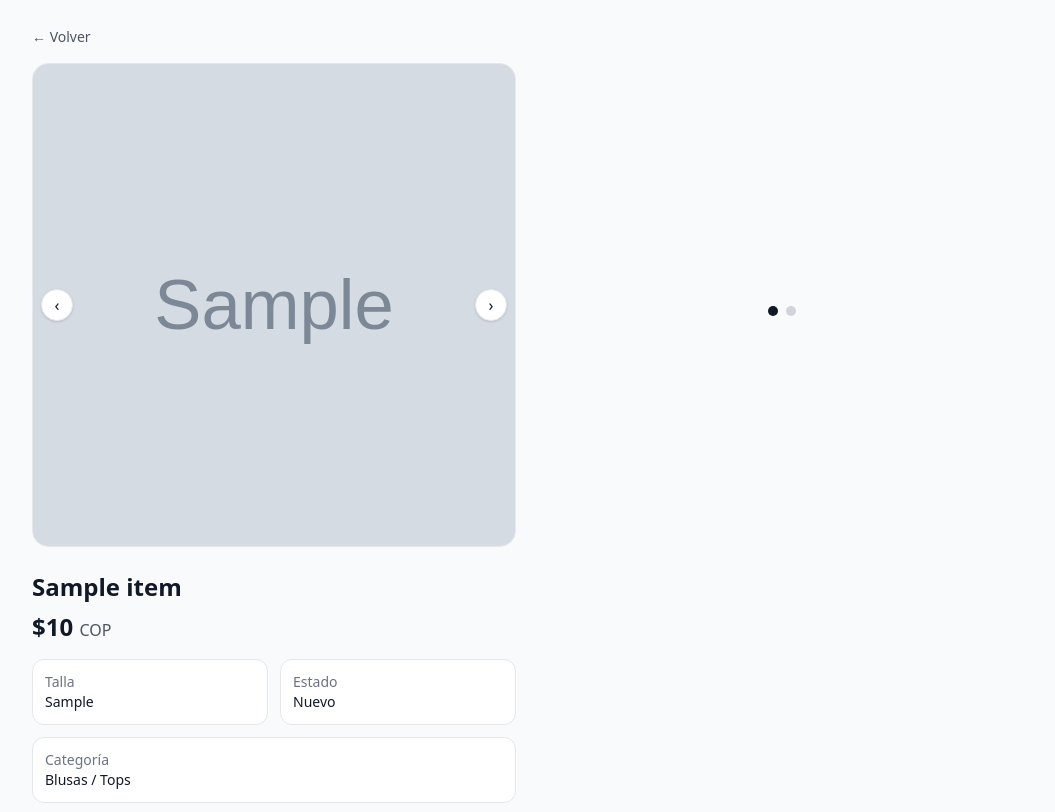
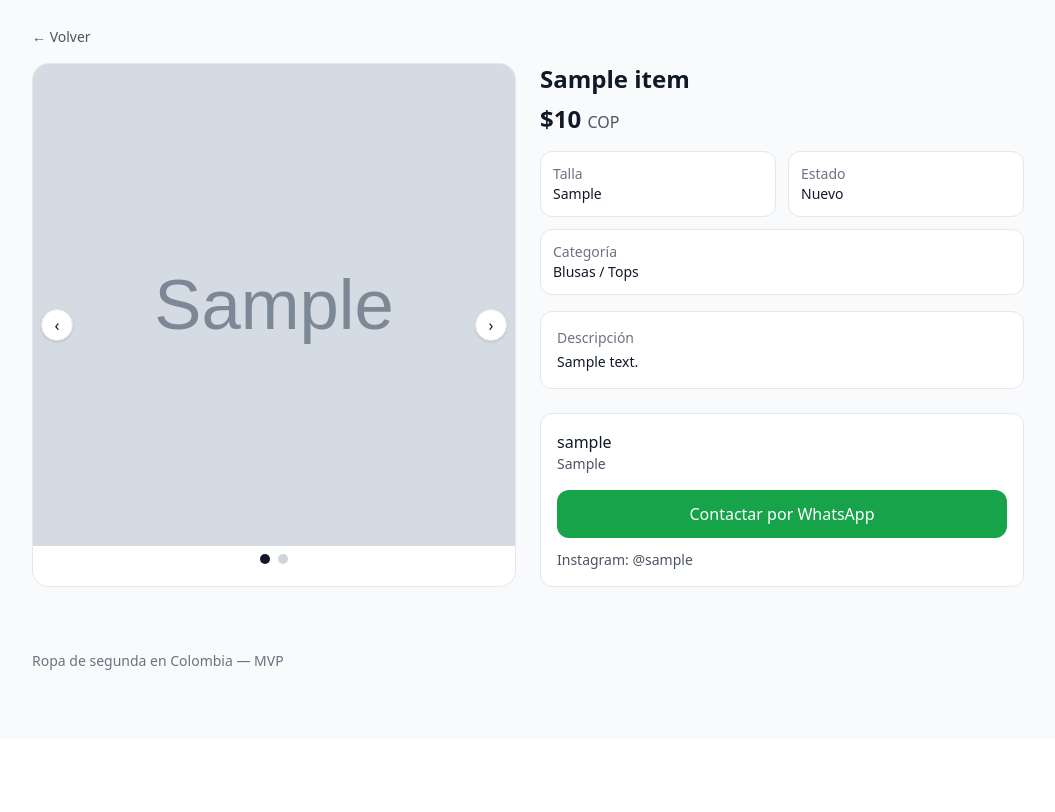
Before and after one commit to StefanyNoguera/recloset, a Django app: page /productos/1/ in a window 1280 px wide. Shown: the part 61-873 px from the top of the page, without its empty margins (112-1167 px from the left). After the commit the page ends 731 px from the top, so only its background shows below. Run offline with Django 5.2, Linux system fonts and the light colour scheme; tables that the repository leaves empty hold one stand-in row (values such as "Sample post"); grey boxes marked "Sample" are stand-in pictures; some libraries are stand-ins or nearby versions.

Commit message:
Fix carousel dots placement and stray closing tag in item_detail
Move carousel dots inside the image card div to avoid breaking the grid layout,
fix dot index calculation when no main photo exists, and remove orphaned </a> tag.

```diff
--- a/market/templates/market/item_detail.html
+++ b/market/templates/market/item_detail.html
@@ -40,16 +40,16 @@
       >
         ›
       </button>
-    </div>
 
-    <div id="carousel-dots" class="flex items-center justify-center gap-2 mt-3">
-      {% if item.photo %}
-        <button class="carousel-dot w-2.5 h-2.5 rounded-full bg-gray-900" onclick="goToImage(0)"></button>
-      {% endif %}
+      <div id="carousel-dots" class="flex items-center justify-center gap-2 py-2">
+        {% if item.photo %}
+          <button class="carousel-dot w-2.5 h-2.5 rounded-full bg-gray-900" onclick="goToImage(0)"></button>
+        {% endif %}
 
-      {% for extra in item.extra_images.all %}
-        <button class="carousel-dot w-2.5 h-2.5 rounded-full bg-gray-300" onclick="goToImage({{ forloop.counter }})"></button>
-      {% endfor %}
+        {% for extra in item.extra_images.all %}
+          <button class="carousel-dot w-2.5 h-2.5 rounded-full bg-gray-300" onclick="goToImage({% if item.photo %}{{ forloop.counter }}{% else %}{{ forloop.counter0 }}{% endif %})"></button>
+        {% endfor %}
+      </div>
     </div>
 
     <div>
@@ -90,7 +90,6 @@
             {{ item.store.owner.username }}
           </a>
         {% endif %}
-        </a>
         {% if item.store.city %}<p class="text-sm text-gray-600">{{ item.store.city }}</p>{% endif %}
 
         <a href="{% url 'whatsapp_redirect' item.pk %}"
```
